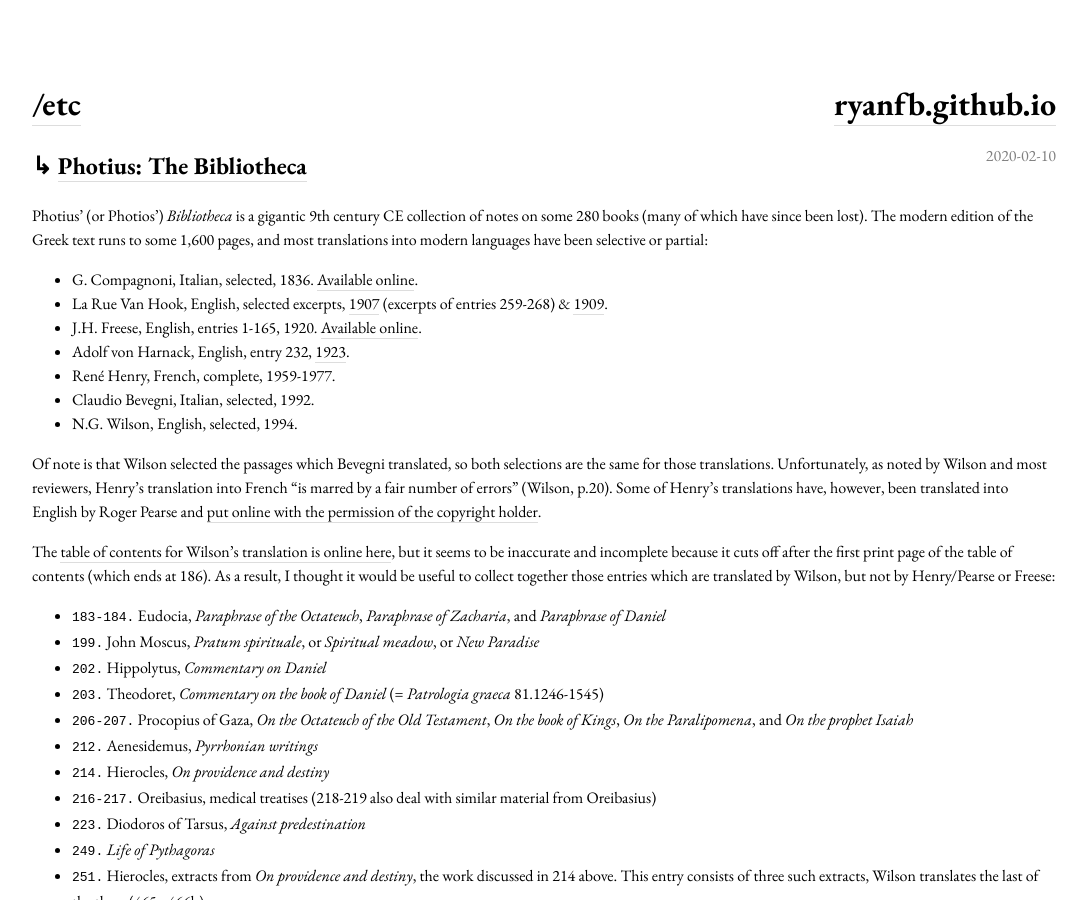
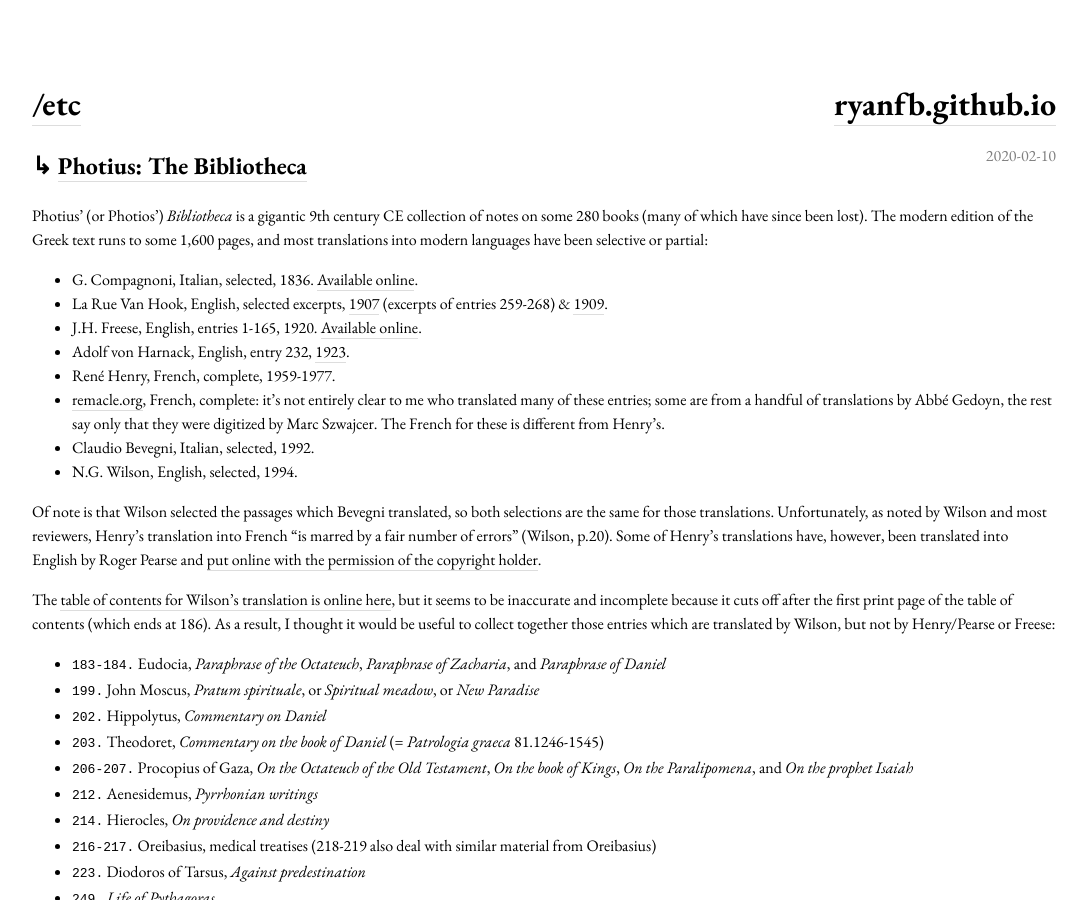
Before and after one commit to ryanfb/etc, a Jekyll site: the page built from _posts/2020-02-10-photius_the_bibliotheca.md, in a window 1280 px wide and 900 px high. Shown: the whole window, without its empty margins (96-1183 px from the left). Built offline with Jekyll 4.4.1, drawn with Linux system fonts in a browser that asks for light colours; nearby versions of some CDN libraries.

Commit message:
Add remacle.org

```diff
--- a/_posts/2020-02-10-photius_the_bibliotheca.md
+++ b/_posts/2020-02-10-photius_the_bibliotheca.md
@@ -9,6 +9,7 @@
  * J.H. Freese, English, entries 1-165, 1920. [Available online](http://www.tertullian.org/fathers/photius_03bibliotheca.htm).
  * Adolf von Harnack, English, entry 232, [1923](http://www.tertullian.org/fathers/harnack_stephen_gobar.htm).
  * René Henry, French, complete, 1959-1977.
+ * [remacle.org](http://remacle.org/bloodwolf/erudits/photius/table.htm), French, complete: it's not entirely clear to me who translated many of these entries; some are from a handful of translations by Abbé Gedoyn, the rest say only that they were digitized by Marc Szwajcer. The French for these is different from Henry's.
  * Claudio Bevegni, Italian, selected, 1992.
  * N.G. Wilson, English, selected, 1994.
 
```
